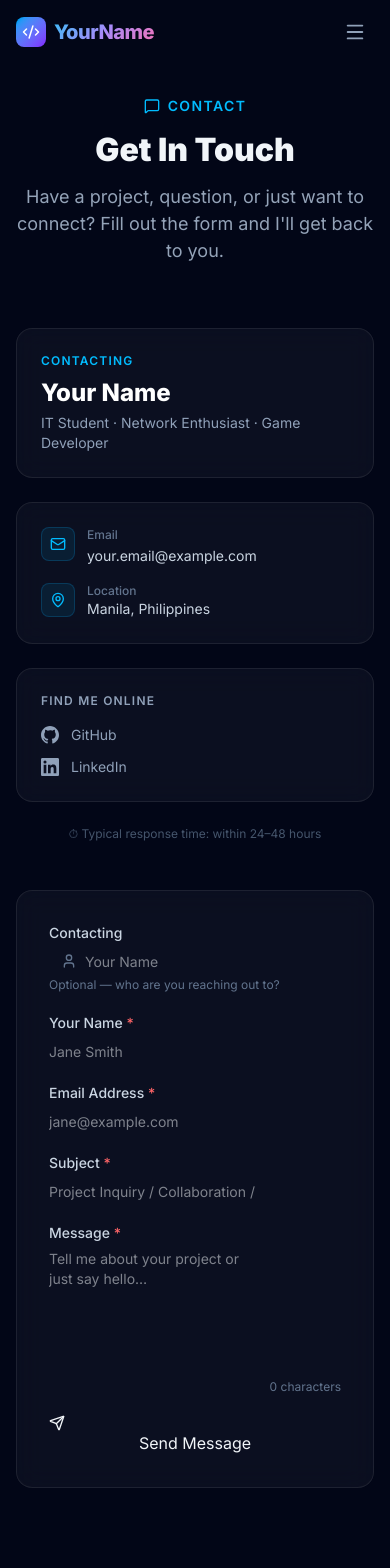
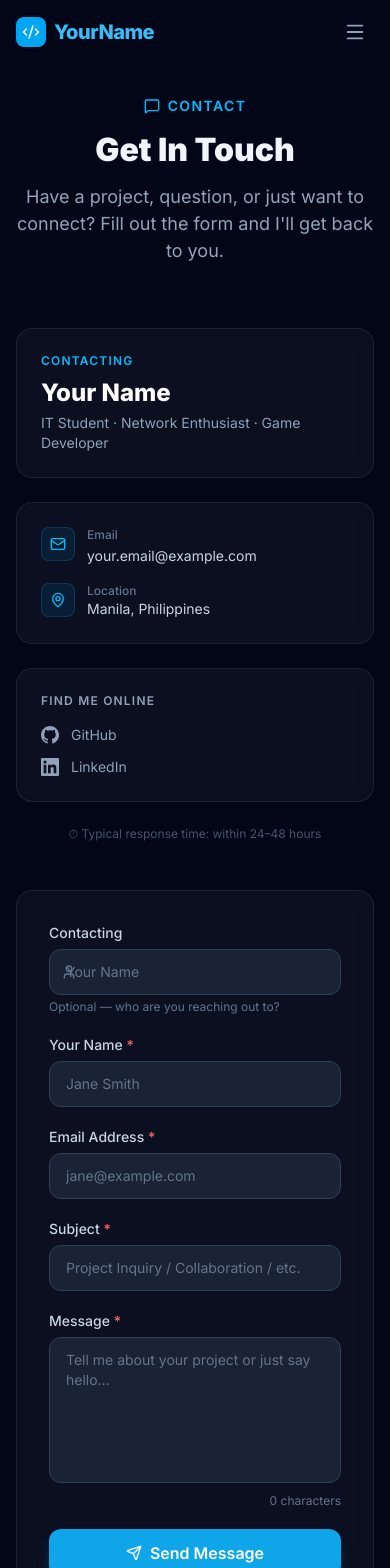
Before and after one commit to Harayku/Personal-Portfolio, a React (Vite) app: page /contact in a window 390 px wide. Shown: the top 1568 px of the page. Built offline with nearby package versions, Linux system fonts and the light colour scheme.

Commit message:
feat: implement application skeleton, navigation, routing, and responsive UI components

```diff
--- a/src/App.jsx
+++ b/src/App.jsx
@@ -65,7 +65,7 @@ export default function App() {
             element={
               <main className="min-h-screen flex items-center justify-center text-center px-4 pt-16" id="main-content">
                 <div>
-                  <p className="text-8xl font-extrabold gradient-text mb-4">404</p>
+                  <p className="text-8xl font-extrabold text-sky-400 mb-4">404</p>
                   <h1 className="text-2xl font-bold text-white mb-2">Page Not Found</h1>
                   <p className="text-slate-400 mb-6">The page you're looking for doesn't exist.</p>
                   <a href="/" className="btn-primary">Go Home</a>
--- a/src/components/CategoryFilter.jsx
+++ b/src/components/CategoryFilter.jsx
@@ -52,7 +52,7 @@ export default function CategoryFilter({ categories, active, onChange, search, o
                 focus-visible:outline-none focus-visible:ring-2 focus-visible:ring-sky-500
                 ${
                   isActive
-                    ? "bg-gradient-to-r from-sky-500 to-violet-500 border-transparent text-white shadow-lg shadow-violet-500/25 scale-105"
+                    ? "bg-sky-500 border-transparent text-white shadow-lg shadow-sky-500/25 scale-105"
                     : "border-slate-700 text-slate-400 hover:border-sky-500 hover:text-sky-400 bg-transparent"
                 }
               `}
--- a/src/components/Footer.jsx
+++ b/src/components/Footer.jsx
@@ -14,7 +14,7 @@ export default function Footer() {
           {/* Brand */}
           <div className="space-y-3">
             <div className="flex items-center gap-2 font-extrabold text-lg">
-              <span className="p-1.5 rounded-lg bg-gradient-to-br from-sky-500 to-violet-600">
+              <span className="p-1.5 rounded-lg bg-sky-500">
                 <Code2 size={16} className="text-white" />
               </span>
               {/* REPLACE: Your name */}
@@ -94,7 +94,7 @@ export default function Footer() {
         {/* Bottom bar */}
         <div className="pt-8 border-t border-white/5 flex flex-col sm:flex-row items-center justify-between gap-4">
           <p className="text-slate-500 text-sm flex items-center gap-1.5">
-            Built with <Heart size={14} className="text-pink-500" aria-hidden="true" /> by{" "}
+            Built with <Heart size={14} className="text-sky-500" aria-hidden="true" /> by{" "}
             {/* REPLACE: Your name */}
             <span className="text-slate-400">Your Name</span> · {new Date().getFullYear()}
           </p>
--- a/src/components/Modal.jsx
+++ b/src/components/Modal.jsx
@@ -50,7 +50,7 @@ export default function Modal({ cert, onClose }) {
       <div className="absolute inset-0 bg-black/70 backdrop-blur-sm" aria-hidden="true" />
 
       {/* Panel */}
-      <div className="relative glass rounded-3xl max-w-2xl w-full max-h-[90vh] overflow-y-auto shadow-2xl shadow-violet-900/30 animate-[fadeInUp_0.25s_ease]">
+      <div className="relative glass rounded-3xl max-w-2xl w-full max-h-[90vh] overflow-y-auto shadow-2xl shadow-sky-900/30 animate-[fadeInUp_0.25s_ease]">
 
         {/* Close button */}
         <button
@@ -73,8 +73,8 @@ export default function Modal({ cert, onClose }) {
                 onError={(e) => { e.currentTarget.style.display = "none" }}
               />
             ) : (
-              <div className="w-20 h-20 rounded-xl bg-violet-500/10 border border-violet-500/20 flex items-center justify-center shrink-0">
-                <Award size={36} className="text-violet-400" />
+              <div className="w-20 h-20 rounded-xl bg-sky-500/10 border border-sky-500/20 flex items-center justify-center shrink-0">
+                <Award size={36} className="text-sky-400" />
               </div>
             )}
             <div>
@@ -119,7 +119,7 @@ export default function Modal({ cert, onClose }) {
             </div>
             {cert.credentialId && (
               <div className="flex items-start gap-3 p-4 rounded-xl bg-white/5 border border-white/5 sm:col-span-2">
-                <Hash size={18} className="text-violet-400 mt-0.5 shrink-0" aria-hidden="true" />
+                <Hash size={18} className="text-sky-400 mt-0.5 shrink-0" aria-hidden="true" />
                 <div>
                   <p className="text-xs text-slate-500 font-medium">Credential ID</p>
                   <p className="text-slate-200 font-mono text-sm">{cert.credentialId}</p>
--- a/src/components/Navbar.jsx
+++ b/src/components/Navbar.jsx
@@ -24,8 +24,8 @@ export default function Navbar({ darkMode, setDarkMode }) {
 
   const linkClass = ({ isActive }) =>
     `relative px-1 py-0.5 text-sm font-medium transition-colors duration-200
-     after:absolute after:bottom-0 after:left-0 after:h-0.5 after:w-0 after:bg-gradient-to-r
-     after:from-sky-400 after:to-violet-400 after:rounded-full after:transition-all after:duration-300
+     after:absolute after:bottom-0 after:left-0 after:h-0.5 after:w-0 after:bg-sky-400
+     after:rounded-full after:transition-all after:duration-300
      hover:after:w-full hover:text-sky-400
      ${isActive ? "text-sky-400 after:w-full" : "text-slate-300"}`
 
@@ -45,7 +45,7 @@ export default function Navbar({ darkMode, setDarkMode }) {
           className="flex items-center gap-2 font-extrabold text-xl tracking-tight hover:opacity-80 transition-opacity"
           aria-label="Go to home page"
         >
-          <span className="p-1.5 rounded-lg bg-gradient-to-br from-sky-500 to-violet-600">
+          <span className="p-1.5 rounded-lg bg-sky-500">
             <Code2 size={18} className="text-white" aria-hidden="true" />
           </span>
           {/* REPLACE: Your name/brand */}
--- a/src/components/ProjectCard.jsx
+++ b/src/components/ProjectCard.jsx
@@ -62,7 +62,7 @@ export default function ProjectCard({ item, onClick }) {
         {/* Certificate-specific: issuer + date */}
         {isCert && (
           <div className="flex items-center gap-2 text-sm text-slate-400">
-            <Award size={14} className="text-violet-400 shrink-0" aria-hidden="true" />
+            <Award size={14} className="text-sky-400 shrink-0" aria-hidden="true" />
             <span>{item.issuer}</span>
             {item.date && (
               <>
@@ -119,7 +119,7 @@ export default function ProjectCard({ item, onClick }) {
         )}
 
         {isCert && (
-          <p className="text-xs text-violet-400 font-medium pt-2 border-t border-white/5">
+          <p className="text-xs text-sky-400 font-medium pt-2 border-t border-white/5">
             Click to view certificate details →
           </p>
         )}
--- a/src/index.css
+++ b/src/index.css
@@ -36,31 +36,19 @@
   border-radius: 1rem;
 }
 
-/* Gradient text */
+/* Gradient text (Replaced with solid blue) */
 .gradient-text {
-  background: linear-gradient(135deg, #38bdf8, #a78bfa, #f472b6);
-  -webkit-background-clip: text;
-  background-clip: text;
-  -webkit-text-fill-color: transparent;
-  color: transparent;
+  color: rgb(56 189 248); /* sky-400 */
 }
 
-/* Animated gradient border on hover */
+/* Animated blue border on hover */
 .glow-border {
-  position: relative;
-  z-index: 0;
+  transition: border-color 0.3s ease, box-shadow 0.3s ease;
 }
-.glow-border::before {
-  content: "";
-  position: absolute;
-  inset: -1px;
-  border-radius: inherit;
-  background: linear-gradient(135deg, #38bdf8, #a78bfa, #f472b6);
-  z-index: -1;
-  opacity: 0;
-  transition: opacity 0.3s ease;
+.glow-border:hover {
+  border-color: rgb(56 189 248); /* sky-400 */
+  box-shadow: 0 0 20px rgba(56, 189, 248, 0.2);
 }
-.glow-border:hover::before { opacity: 1; }
 
 /* Tag / badge pill */
 .tag {
@@ -89,6 +77,64 @@
   margin-right: auto;
 }
 
+/* Button styles */
+.btn-primary {
+  display: inline-flex;
+  align-items: center;
+  gap: 0.5rem;
+  padding: 0.75rem 1.5rem;
+  border-radius: 0.75rem;
+  font-weight: 600;
+  background-color: rgb(14 165 233); /* sky-500 */
+  color: white;
+  transition: all 0.2s ease;
+  box-shadow: 0 10px 15px -3px rgba(14, 165, 233, 0.25);
+}
+.btn-primary:hover {
+  background-color: rgb(56 189 248); /* sky-400 */
+}
+.btn-primary:active {
+  transform: scale(0.95);
+}
+
+.btn-secondary {
+  display: inline-flex;
+  align-items: center;
+  gap: 0.5rem;
+  padding: 0.75rem 1.5rem;
+  border-radius: 0.75rem;
+  font-weight: 600;
+  border: 1px solid rgb(71 85 105); /* slate-600 */
+  color: rgb(203 213 225); /* slate-300 */
+  transition: all 0.2s ease;
+}
+.btn-secondary:hover {
+  border-color: rgb(14 165 233); /* sky-500 */
+  color: rgb(56 189 248); /* sky-400 */
+}
+.btn-secondary:active {
+  transform: scale(0.95);
+}
+
+/* Input field */
+.input-field {
+  width: 100%;
+  padding: 0.75rem 1rem;
+  border-radius: 0.75rem;
+  background-color: rgba(30, 41, 59, 0.8); /* slate-800/80 */
+  border: 1px solid rgb(51 65 85); /* slate-700 */
+  color: rgb(241 245 249); /* slate-100 */
+  transition: all 0.2s ease;
+}
+.input-field::placeholder {
+  color: rgb(100 116 139); /* slate-500 */
+}
+.input-field:focus {
+  outline: none;
+  border-color: rgb(14 165 233); /* sky-500 */
+  box-shadow: 0 0 0 1px rgba(14, 165, 233, 0.5); /* ring-sky-500/50 */
+}
+
 /* ── Animations ─────────────────────────────────────────────────── */
 
 @keyframes float {
@@ -99,7 +145,7 @@
 
 @keyframes glow {
   from { box-shadow: 0 0 20px rgba(56,189,248,0.15); }
-  to   { box-shadow: 0 0 60px rgba(167,139,250,0.25); }
+  to   { box-shadow: 0 0 60px rgba(56,189,248,0.4); } /* sky-400 */
 }
 .animate-glow { animation: glow 3s ease-in-out infinite alternate; }
 
--- a/src/pages/About.jsx
+++ b/src/pages/About.jsx
@@ -22,7 +22,7 @@ export default function About() {
           <div className="flex flex-col items-center gap-6">
             {/* REPLACE: Add your photo to /public/images/avatar.jpg */}
             <div className="relative w-52 h-52 rounded-3xl overflow-hidden animate-float">
-              <div className="absolute inset-0 bg-gradient-to-br from-sky-500 to-violet-600 rounded-3xl" aria-hidden="true" />
+              <div className="absolute inset-0 bg-sky-500 rounded-3xl" aria-hidden="true" />
               {about.avatar ? (
                 <img
                   src={about.avatar}
@@ -112,7 +112,7 @@ export default function About() {
                 <ul className="space-y-2 list-none p-0 m-0">
                   {items.map((skill) => (
                     <li key={skill} className="flex items-center gap-2 text-sm text-slate-300">
-                      <span className="w-1.5 h-1.5 rounded-full bg-gradient-to-r from-sky-400 to-violet-400 shrink-0" aria-hidden="true" />
+                      <span className="w-1.5 h-1.5 rounded-full bg-sky-400 shrink-0" aria-hidden="true" />
                       {skill}
                     </li>
                   ))}
--- a/src/pages/Home.jsx
+++ b/src/pages/Home.jsx
@@ -31,7 +31,7 @@ export default function Home() {
       >
         {/* Ambient glow orbs */}
         <div className="absolute top-1/4 left-1/4 w-96 h-96 bg-sky-500/10 rounded-full blur-3xl pointer-events-none" aria-hidden="true" />
-        <div className="absolute bottom-1/4 right-1/4 w-96 h-96 bg-violet-600/10 rounded-full blur-3xl pointer-events-none" aria-hidden="true" />
+        <div className="absolute bottom-1/4 right-1/4 w-96 h-96 bg-sky-600/10 rounded-full blur-3xl pointer-events-none" aria-hidden="true" />
 
         <div className="relative max-w-5xl mx-auto px-4 sm:px-6 lg:px-8 text-center py-24">
           {/* Availability badge */}
@@ -97,7 +97,7 @@ export default function Home() {
         <div className="grid grid-cols-1 md:grid-cols-3 gap-6">
           {highlights.map(({ icon: Icon, title, desc }) => (
             <div key={title} className="glass rounded-2xl p-6 flex items-start gap-4 group hover:border-sky-500/30 transition-all duration-300">
-              <div className="p-3 rounded-xl bg-gradient-to-br from-sky-500/10 to-violet-500/10 border border-sky-500/20 group-hover:border-sky-500/40 transition-all duration-300">
+              <div className="p-3 rounded-xl bg-sky-500/10 border border-sky-500/20 group-hover:border-sky-500/40 transition-all duration-300">
                 <Icon size={24} className="text-sky-400" aria-hidden="true" />
               </div>
               <div>
@@ -140,7 +140,7 @@ export default function Home() {
       {/* ─── CTA BANNER ─────────────────────────────────────────────────── */}
       <section id="cta" aria-label="Call to action" className="py-24 max-w-7xl mx-auto px-4 sm:px-6 lg:px-8">
         <div className="glass animate-glow rounded-3xl p-10 text-center relative overflow-hidden">
-          <div className="absolute inset-0 bg-gradient-to-r from-sky-600/10 to-violet-600/10 rounded-3xl" aria-hidden="true" />
+          <div className="absolute inset-0 bg-sky-600/10 rounded-3xl" aria-hidden="true" />
           <div className="relative">
             <h2 className="text-3xl md:text-4xl font-extrabold text-white mb-4">
               Let's Build Something Together
```
